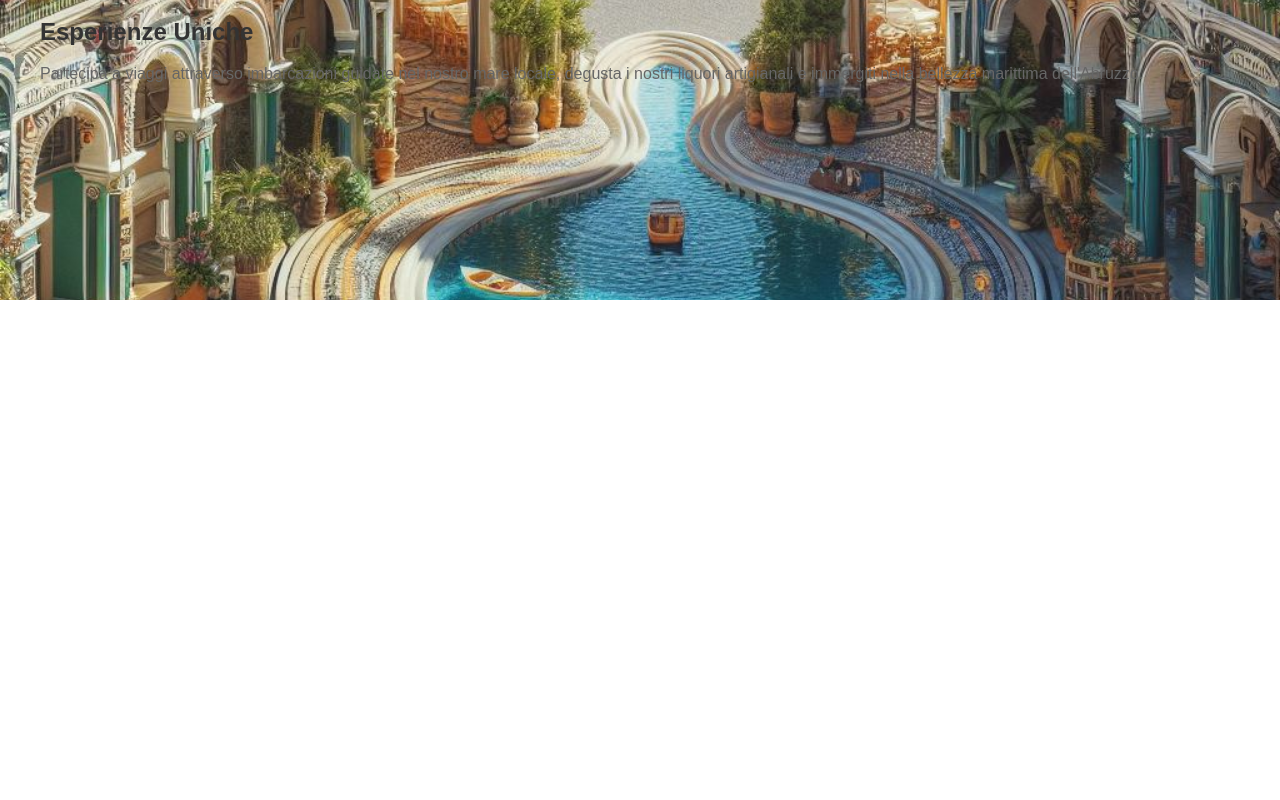
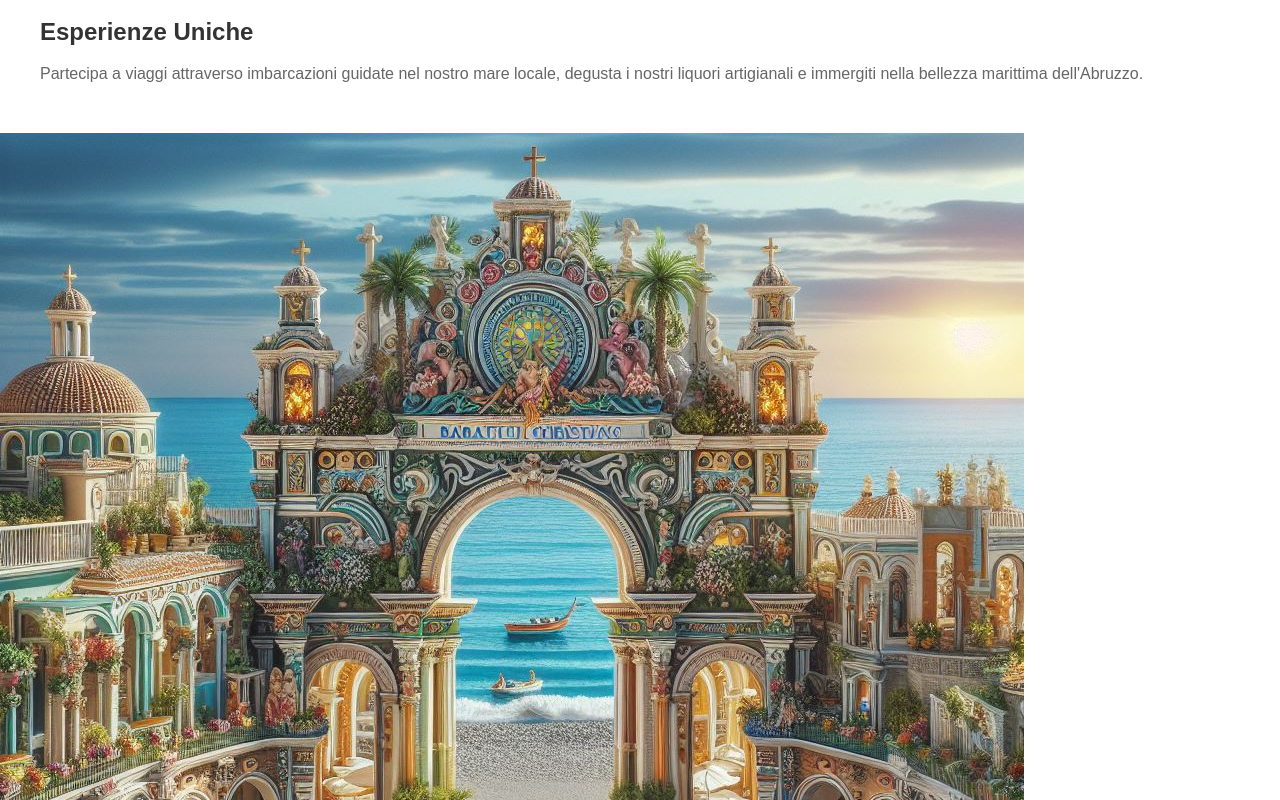
Before and after one commit to DucaBenito69/DucaBenito69.github.io, a plain HTML site: page index.html in a window 1280 px wide. Shown: the part 500-1300 px from the top of the page. Before the commit the page ends 800 px from the top, so only its background shows below. Drawn offline with Linux system fonts and the light colour scheme.

Commit message:
Update index.html

```diff
--- a/index.html
+++ b/index.html
@@ -10,7 +10,6 @@
             font-family: Arial, sans-serif;
             margin: 0;
             padding: 0;
-            background-image: url('esterno.jfif');
             background-repeat: no-repeat;
             background-size: cover;
             background-position: center;
@@ -62,5 +61,6 @@
             <p>Partecipa a viaggi attraverso imbarcazioni guidate nel nostro mare locale, degusta i nostri liquori artigianali e immergiti nella bellezza marittima dell'Abruzzo.</p>
         </div>
     </div>
+    <img src="esterno.jfif" alt="Esterno">
 </body>
 </html>
```
